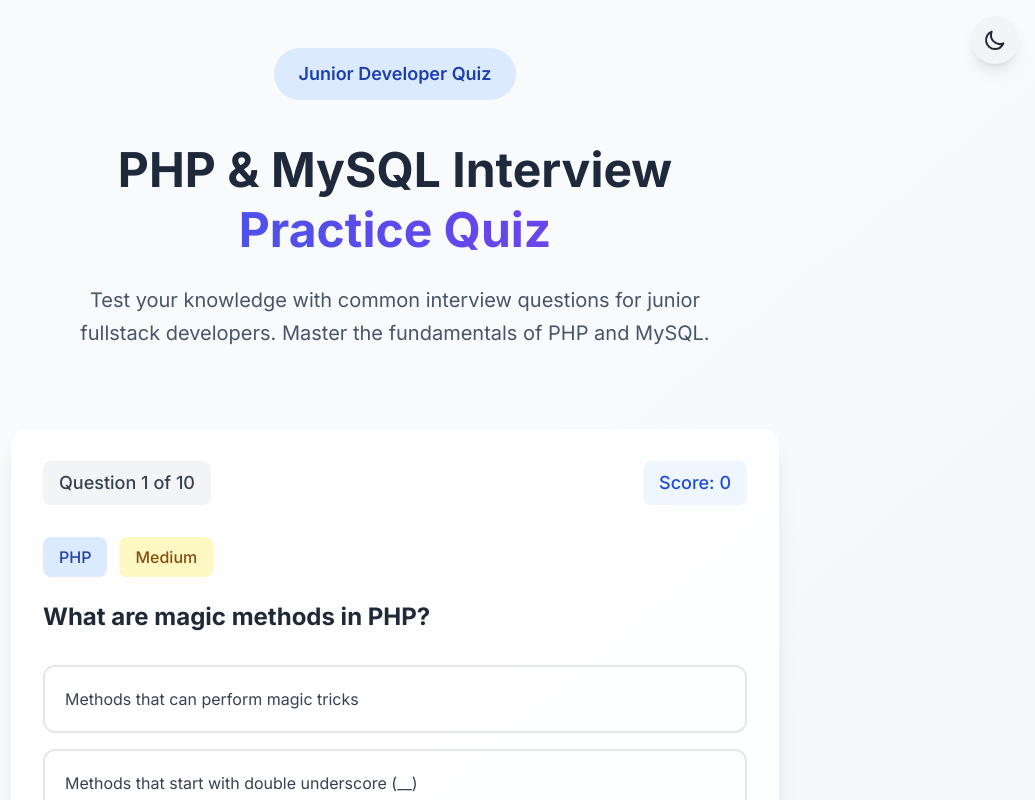
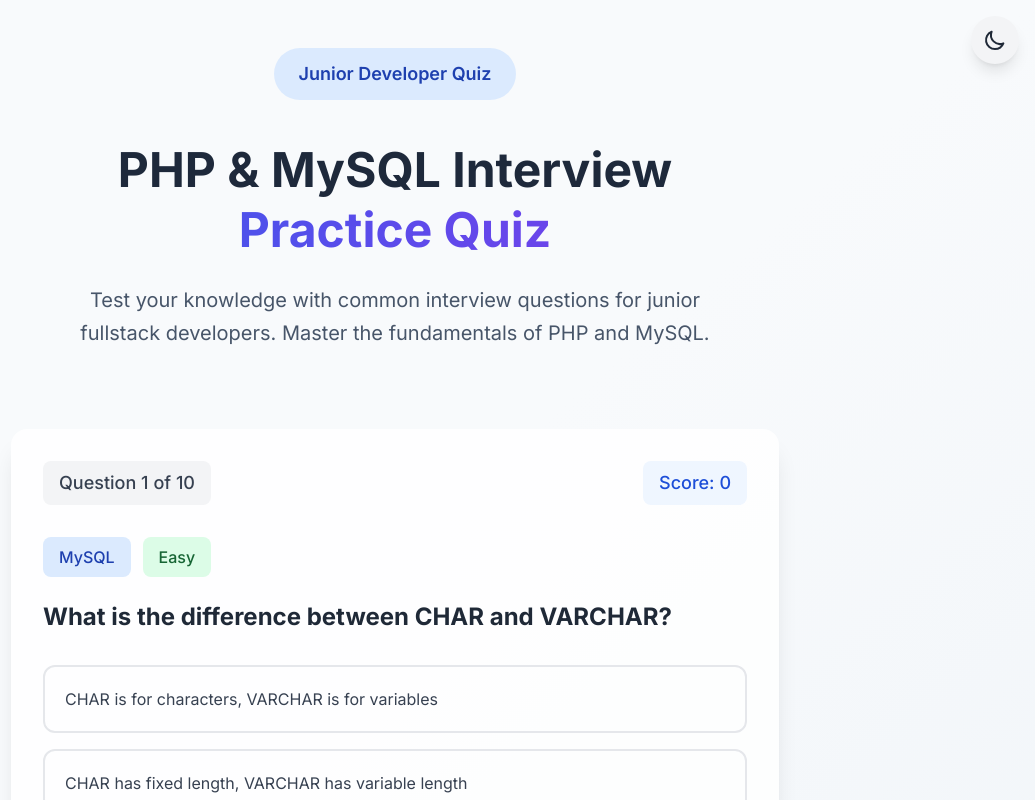
Before and after one commit to BRXcodes/dev-quiz, a Next.js app: page / in a window 1280 px wide. Shown: the top 800 px of the page, without its empty margins (245-1280 px from the left). Built offline with nearby package versions, Linux system fonts and the light colour scheme.

Commit message:
Add 10 new PHP and MySQL questions to expand the question pool

```diff
--- a/src/data/questions.ts
+++ b/src/data/questions.ts
@@ -237,5 +237,160 @@ TRUNCATE TABLE users;`,
     ],
     correctAnswer: 1,
     explanation: 'EXPLAIN shows how MySQL executes a query, including information about indexes used, table join order, and number of rows examined. It is useful for query optimization.'
+  },
+  {
+    id: 16,
+    category: 'PHP',
+    difficulty: 'Medium',
+    question: 'What is the purpose of the PHP trait?',
+    options: [
+      'To create multiple inheritance',
+      'To define interface methods',
+      'To reuse method sets across multiple classes',
+      'To create abstract classes'
+    ],
+    correctAnswer: 2,
+    explanation: 'Traits are used to declare methods that can be used in multiple classes, allowing for code reuse without multiple inheritance.'
+  },
+  {
+    id: 17,
+    category: 'MySQL',
+    difficulty: 'Hard',
+    question: 'What is the difference between MyISAM and InnoDB storage engines?',
+    options: [
+      'MyISAM is newer than InnoDB',
+      'MyISAM supports transactions while InnoDB does not',
+      'InnoDB supports foreign keys and transactions, MyISAM does not',
+      'There is no difference between them'
+    ],
+    correctAnswer: 2,
+    explanation: 'InnoDB supports foreign keys and transactions (ACID compliance), while MyISAM does not. InnoDB also supports row-level locking, making it better for write-heavy applications.'
+  },
+  {
+    id: 18,
+    category: 'PHP',
+    difficulty: 'Easy',
+    question: 'What is the purpose of the PHP header() function?',
+    options: [
+      'To create HTML headers',
+      'To send raw HTTP headers',
+      'To style the page header',
+      'To include header files'
+    ],
+    correctAnswer: 1,
+    explanation: 'The header() function sends raw HTTP headers to the client. It must be called before any actual output is sent.'
+  },
+  {
+    id: 19,
+    category: 'MySQL',
+    difficulty: 'Medium',
+    question: 'What is a stored procedure in MySQL?',
+    code: `DELIMITER //
+CREATE PROCEDURE GetAllUsers()
+BEGIN
+    SELECT * FROM users;
+END //
+DELIMITER ;`,
+    options: [
+      'A way to store query results',
+      'A saved set of SQL statements that can be reused',
+      'A method to backup data',
+      'A type of database index'
+    ],
+    correctAnswer: 1,
+    explanation: 'A stored procedure is a prepared SQL code that can be saved and reused. It can accept parameters and perform complex operations.'
+  },
+  {
+    id: 20,
+    category: 'PHP',
+    difficulty: 'Hard',
+    question: 'What is the output of this code?',
+    code: `$array = [1, 2, 3];
+$ref = &$array;
+unset($array);
+var_dump($ref);`,
+    options: [
+      'NULL',
+      'Array is undefined error',
+      'array(3) { [0]=> int(1) [1]=> int(2) [2]=> int(3) }',
+      'Reference error'
+    ],
+    correctAnswer: 2,
+    explanation: 'When using references, unsetting the original variable does not affect the reference. $ref still holds the array values.'
+  },
+  {
+    id: 21,
+    category: 'MySQL',
+    difficulty: 'Easy',
+    question: 'What is the purpose of the LIMIT clause in MySQL?',
+    code: 'SELECT * FROM users LIMIT 10 OFFSET 20;',
+    options: [
+      'To limit the number of tables in a database',
+      'To restrict the number of rows returned',
+      'To limit the size of the database',
+      'To limit query execution time'
+    ],
+    correctAnswer: 1,
+    explanation: 'LIMIT clause restricts the number of rows returned by a query. With OFFSET, it is commonly used for pagination.'
+  },
+  {
+    id: 22,
+    category: 'PHP',
+    difficulty: 'Medium',
+    question: 'What is the difference between htmlspecialchars() and htmlentities()?',
+    options: [
+      'They are exactly the same',
+      'htmlspecialchars() converts only special characters, htmlentities() converts all applicable characters',
+      'htmlentities() is faster than htmlspecialchars()',
+      'htmlspecialchars() is deprecated'
+    ],
+    correctAnswer: 1,
+    explanation: 'htmlspecialchars() converts special characters like < > & " \', while htmlentities() converts all applicable characters to HTML entities.'
+  },
+  {
+    id: 23,
+    category: 'MySQL',
+    difficulty: 'Hard',
+    question: 'What is a deadlock in MySQL and how can it be prevented?',
+    options: [
+      'A server crash that cannot be recovered',
+      'When two transactions each hold locks that the other needs',
+      'When a query never finishes executing',
+      'When the database is full'
+    ],
+    correctAnswer: 1,
+    explanation: 'A deadlock occurs when two transactions mutually hold and request locks, blocking each other. It can be prevented by consistent order of operations and keeping transactions short.'
+  },
+  {
+    id: 24,
+    category: 'PHP',
+    difficulty: 'Easy',
+    question: 'What is the purpose of the PHP isset() function?',
+    code: `$value = null;
+var_dump(isset($value));
+var_dump(isset($undefined));`,
+    options: [
+      'To set a variable value',
+      'To check if a variable is set and not null',
+      'To initialize variables',
+      'To validate form input'
+    ],
+    correctAnswer: 1,
+    explanation: 'isset() checks if a variable is set and not null. It returns false for null values and undefined variables.'
+  },
+  {
+    id: 25,
+    category: 'MySQL',
+    difficulty: 'Medium',
+    question: 'What is the purpose of the MySQL EXPLAIN statement?',
+    code: 'EXPLAIN SELECT * FROM users WHERE email LIKE "%@gmail.com";',
+    options: [
+      'To explain SQL syntax',
+      'To analyze and display query execution plan',
+      'To document database schema',
+      'To debug SQL errors'
+    ],
+    correctAnswer: 1,
+    explanation: 'EXPLAIN shows how MySQL executes a query, including information about indexes used and join operations, helping in query optimization.'
   }
 ];
```
